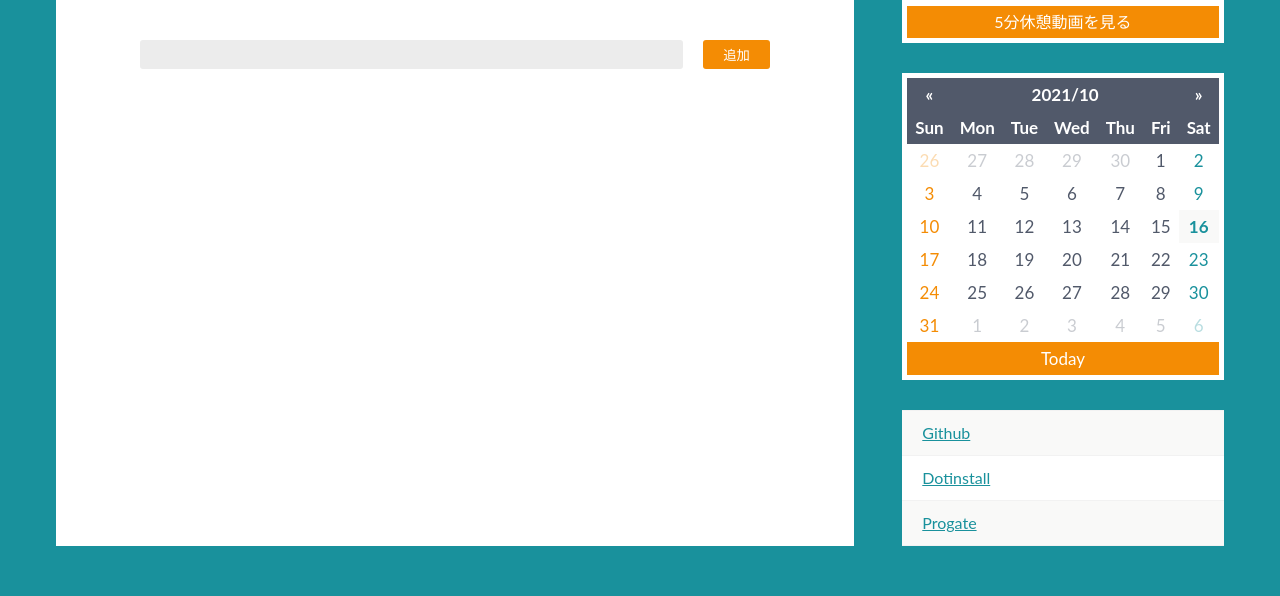
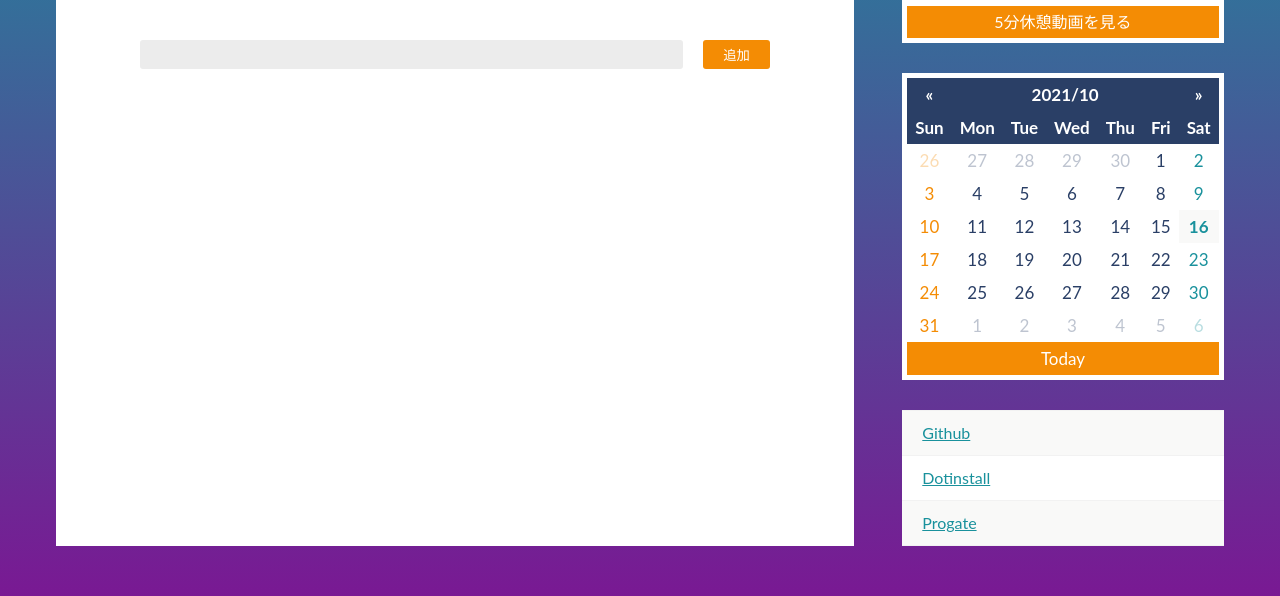
Before and after one commit to shim369/Vue-Todo-App, a plain HTML site: page index.html in a window 1280 px wide. Shown: the part 238-834 px from the top of the page. Drawn offline with nearby package versions, Linux system fonts and the light colour scheme.

Commit message:
scss 背景色等調整

```diff
--- a/scss/_vars.scss
+++ b/scss/_vars.scss
@@ -14,8 +14,8 @@ $sub_font: "YakuHanJP","Roboto",sans-serif;
 
 /*サイトのメインカラー*/
 $base_color: #19919c;
-$sub_color1: #51596a;
-$txt_color: #51596a;
+$sub_color1: #2A3F66;
+$txt_color: #2A3F66;
 $txt_color2: #fff;
 
 $color-orange:#f48c04;
--- a/scss/basis.scss
+++ b/scss/basis.scss
@@ -4,7 +4,11 @@
 
 body{
   font-family: $base_font;
-  background-color: $base_color;
+  background: #19919c; /* Old browsers */
+  background: -moz-linear-gradient(top, #19919c 0%, #791993 100%); /* FF3.6-15 */
+  background: -webkit-linear-gradient(top, #19919c 0%,#791993 100%); /* Chrome10-25,Safari5.1-6 */
+  background: linear-gradient(to bottom, #19919c 0%,#791993 100%); /* W3C, IE10+, FF16+, Chrome26+, Opera12+, Safari7+ */
+  filter: progid:DXImageTransform.Microsoft.gradient( startColorstr='#19919c', endColorstr='#791993',GradientType=0 ); /* IE6-9 */
   color: $sub_color1;
 }
 
```
Also changed, not shown: css/basis.css, 1 other file.
